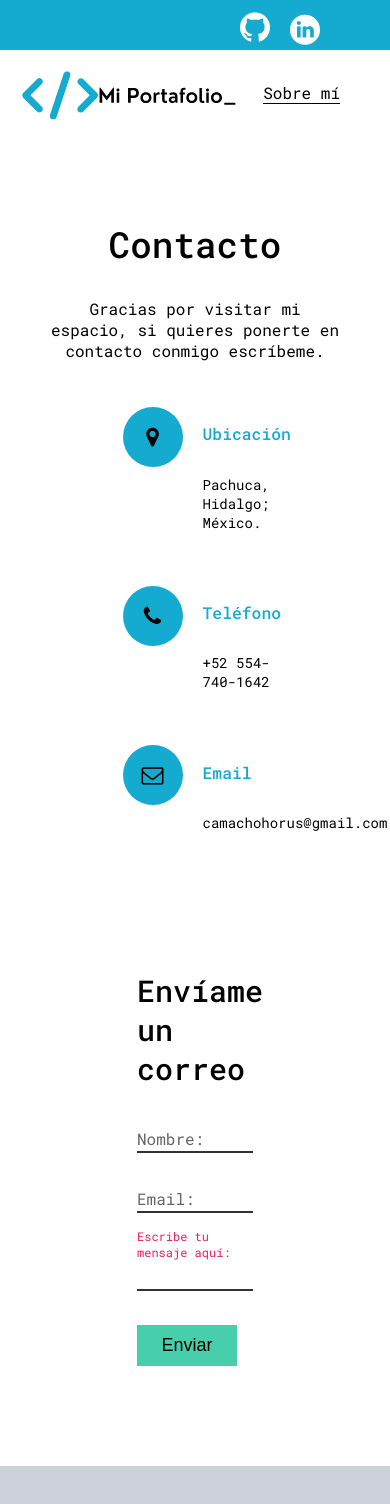
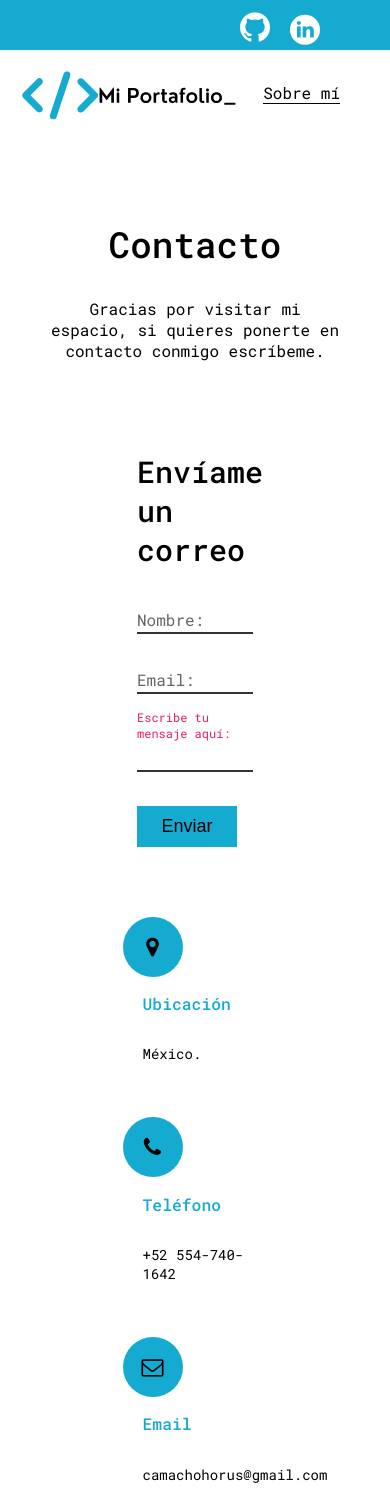
Before and after one commit to horuscamacho/Portafolio, a React (Create React App) app in the folder mi-portafolio/client/: page /contacto in a window 390 px wide. Shown: the top 1504 px of the page. Built offline with nearby package versions, Linux system fonts and the light colour scheme.

Commit message:
Terminando de pintar contacto

```diff
--- a/mi-portafolio/client/src/App.css
+++ b/mi-portafolio/client/src/App.css
@@ -200,23 +200,17 @@ nav .profile-link a {
 }
 
 .contactForm .inputBox input:focus ~ span,
-.contactForm .inputBox input:valid ~span
-{
-  color: #e91e63;
-  font-size: 12px;
-  transform: translateY(-20px);
-}
+.contactForm .inputBox input:valid ~ span,
 .contactForm .inputBox textarea:focus ~ span,
-.contactForm .inputBox textarea:valid ~span {
+.contactForm .inputBox textarea:valid ~ span {
   color: #e91e63;
   font-size: 12px;
   transform: translateY(-20px);
 }
 
-
 .contactForm .inputBox input[type="submit"]{
   width: 100px;
-  background: #47cfac;
+  background: #15aad0;
   color: black;
   border: none;
   cursor: pointer;
@@ -541,6 +535,26 @@ padding: 0 5px;
     text-align: center;
     font-family: 'Roboto mono', monospace;
   }
+  .container .contactInfo .box {
+    position: relative;
+    padding: 20px 0;
+    display: flex;
+    flex-direction: column;
+  }
+
+  .container .contactInfo .box .icon {
+    max-width: 60px;
+    height: 60px;
+    background: #15aad0;
+    display: flex;
+    justify-content: center;
+    align-items: center;
+    border-radius: 50%;
+    font-size: 22px;
+  }
+
 }
 
+
+
 /*Aquí terminan los media queries*/
--- a/mi-portafolio/client/src/components/ContactSections.jsx
+++ b/mi-portafolio/client/src/components/ContactSections.jsx
@@ -1,6 +1,7 @@
 import React from "react";
 import mail from "../assets/email.png";
 import cv from '../assets/cv.png'
+import curriculum from './download/CVHORUS.pdf'
 
 const ContactSections = () => {
   return (
@@ -8,14 +9,14 @@ const ContactSections = () => {
       <div className="contact-left-container">
         <img src={mail} alt="" />
         <div className="contact-left">
-          <a href="/profile">Escríbeme</a>
+          <a href="/contacto">Escríbeme</a>
           <p>Envíame un correo electrónico para contactarme.</p>
         </div>
       </div>
       <div className="contact-right-container">
         <img src={cv} alt="" />
         <div className="contact-right">
-          <a href="/profile">Currículum</a>
+          <a href={curriculum} download>Currículum</a>
           <p>Descarga mi Currículum.</p>
         </div>
       </div>
--- a/mi-portafolio/client/src/components/MainContact/SectionMain.jsx
+++ b/mi-portafolio/client/src/components/MainContact/SectionMain.jsx
@@ -11,31 +11,6 @@ const SectionMain = () => {
           </p>
         </div>
         <div className="container">
-          <div className="contactInfo">
-            <div className="box">
-              <div className="icon">
-                <i className="fa fa-map-marker" aria-hidden="true"></i>
-              </div>
-              <div className="text">
-                <h3>Ubicación</h3>
-                <p>Pachuca, Hidalgo; México.</p>
-              </div>
-            </div>
-            <div className="box">
-                <div className="icon"><i className="fa fa-phone" aria-hidden="true"></i></div>
-                <div className="text">
-                    <h3>Teléfono</h3>
-                    <p>+52 554-740-1642</p>
-                </div>
-            </div>
-            <div className="box">
-                <div className="icon"><i className="fa fa-envelope-o" aria-hidden="true"></i></div>
-                <div className="text">
-                    <h3>Email</h3>
-                    <p>camachohorus@gmail.com</p>
-                </div>
-            </div>
-          </div>
           <div className="contactForm">
             <form>
                 <h2>Envíame un correo</h2>
@@ -56,6 +31,31 @@ const SectionMain = () => {
                 </div>
             </form>
           </div>
+          <div className="contactInfo">
+            <div className="box">
+              <div className="icon">
+                <i className="fa fa-map-marker" aria-hidden="true"></i>
+              </div>
+              <div className="text">
+                <h3>Ubicación</h3>
+                <p>México.</p>
+              </div>
+            </div>
+            <div className="box">
+                <div className="icon"><i className="fa fa-phone" aria-hidden="true"></i></div>
+                <div className="text">
+                    <h3>Teléfono</h3>
+                    <p>+52 554-740-1642</p>
+                </div>
+            </div>
+            <div className="box">
+                <div className="icon"><i className="fa fa-envelope-o" aria-hidden="true"></i></div>
+                <div className="text">
+                    <h3>Email</h3>
+                    <p>camachohorus@gmail.com</p>
+                </div>
+            </div>
+          </div>
         </div>
       </section>
   )
```
Also changed, not shown: 1 other file (tests, documents, lock files or other folders).
